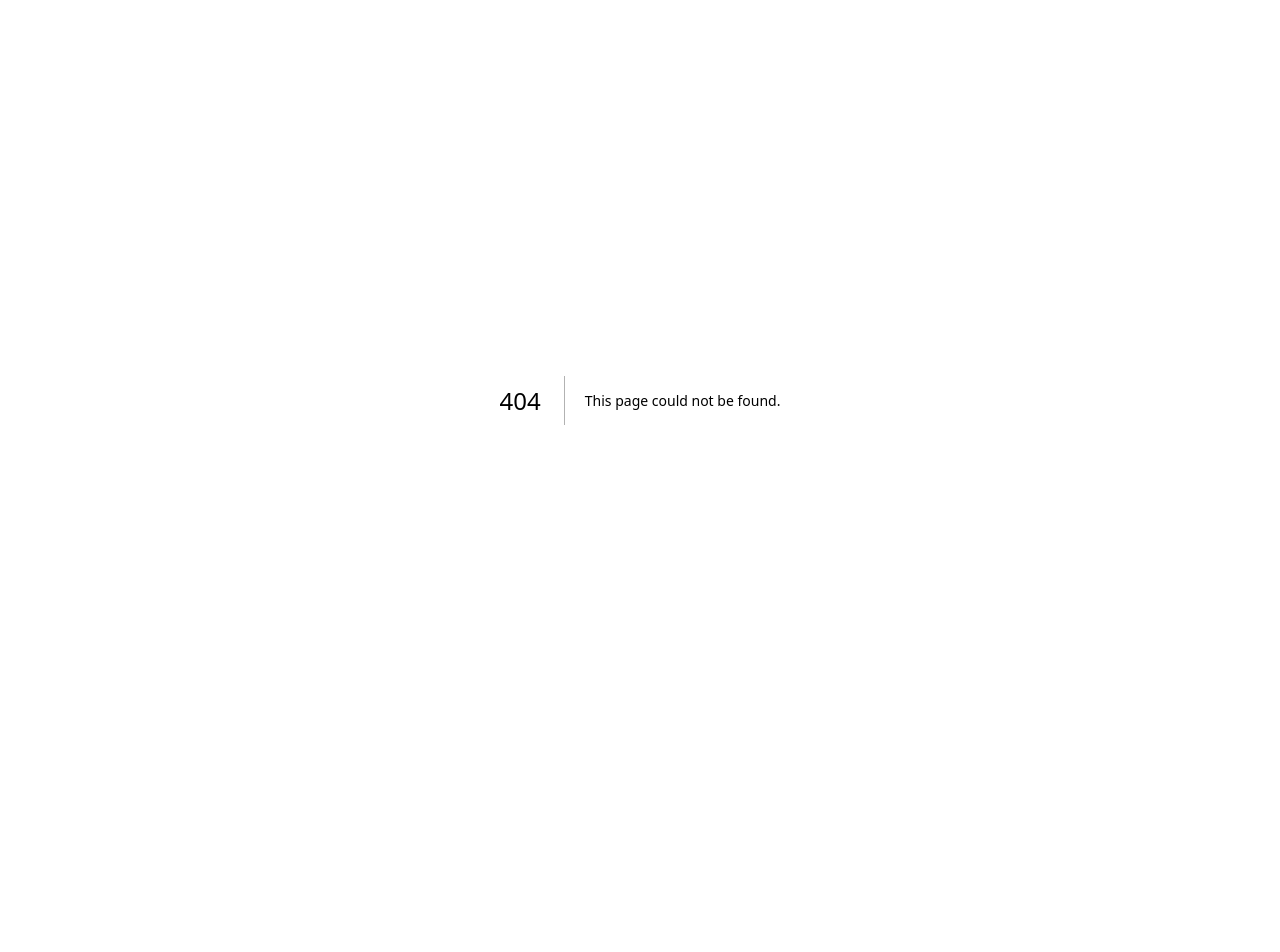
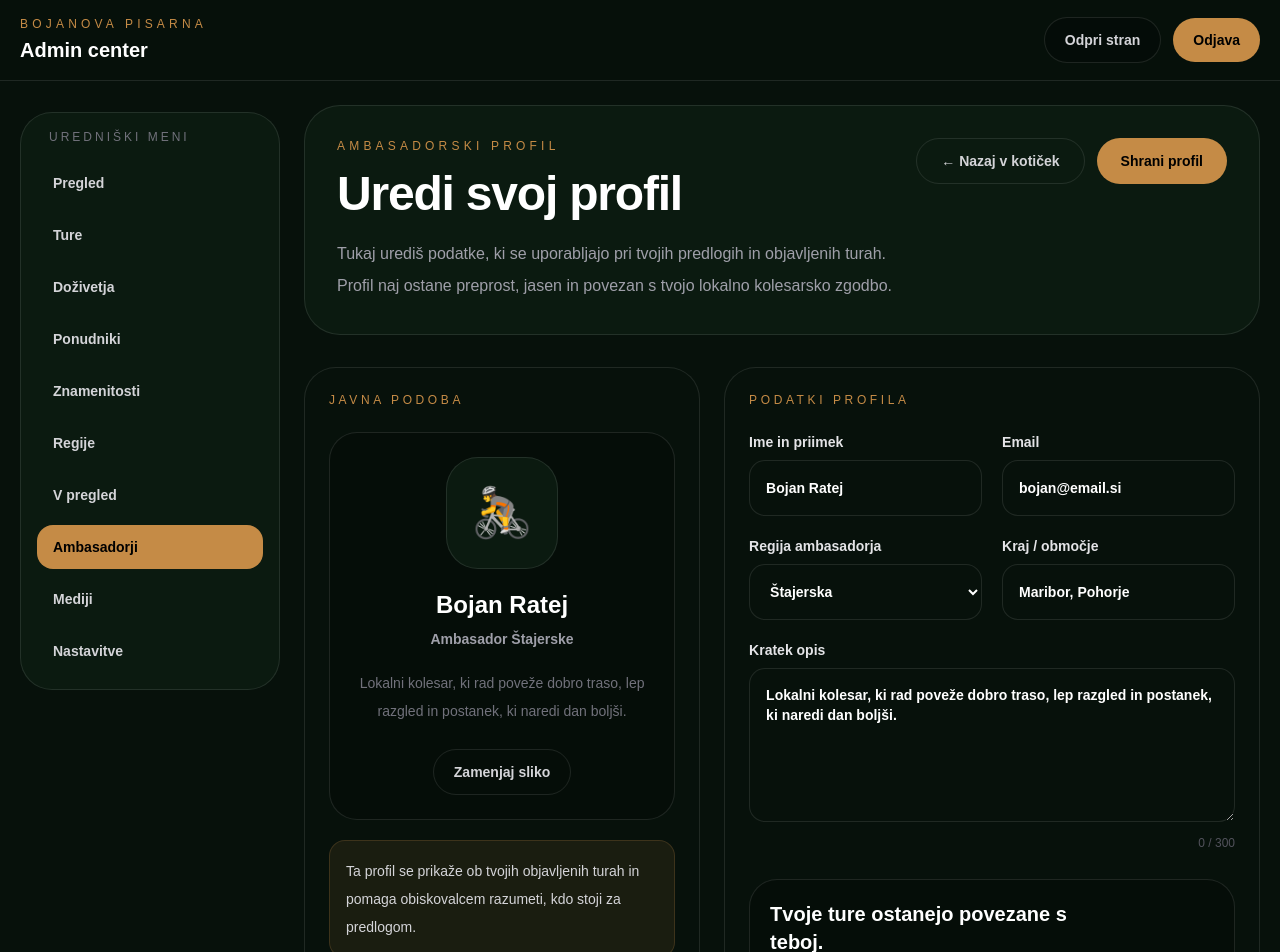
Before and after one commit to rabojan/bojan-on-bike-app, a Next.js app: page /admin/ambasador/profil in a window 1280 px wide. Before the commit this address had no page. Shown: the top 952 px of the page. Before the commit the page ends 800 px from the top, so only its background shows below. Built offline with nearby package versions, Linux system fonts and the light colour scheme; sample sign-in values are in the browser's storage.

Commit message:
Add ambassador profile page

```diff
--- /dev/null
+++ b/app/admin/ambasador/profil/page.tsx
@@ -0,0 +1,204 @@
+import Link from "next/link";
+
+import AdminShell from "@/components/AdminShell";
+
+const regions = [
+  "Štajerska",
+  "Koroška",
+  "Gorenjska",
+  "Primorska",
+  "Notranjska",
+  "Dolenjska",
+  "Prekmurje",
+];
+
+function Field({
+  label,
+  placeholder,
+  value,
+}: {
+  label: string;
+  placeholder: string;
+  value?: string;
+}) {
+  return (
+    <label className="block text-sm font-bold text-zinc-200">
+      <span>{label}</span>
+
+      <input
+        defaultValue={value}
+        placeholder={placeholder}
+        className="mt-2 h-[56px] w-full rounded-2xl border border-white/10 bg-[#07110b] px-4 text-white outline-none placeholder:text-zinc-600"
+      />
+    </label>
+  );
+}
+
+function TextArea({
+  label,
+  placeholder,
+  value,
+}: {
+  label: string;
+  placeholder: string;
+  value?: string;
+}) {
+  return (
+    <label className="block text-sm font-bold text-zinc-200">
+      <span>{label}</span>
+
+      <textarea
+        rows={6}
+        defaultValue={value}
+        placeholder={placeholder}
+        className="mt-2 w-full rounded-2xl border border-white/10 bg-[#07110b] px-4 py-4 text-white outline-none placeholder:text-zinc-600"
+      />
+
+      <div className="mt-2 text-right text-xs font-medium text-zinc-600">
+        0 / 300
+      </div>
+    </label>
+  );
+}
+
+export default function AmbassadorProfilePage() {
+  return (
+    <AdminShell active="ambasadorji">
+      <div className="space-y-8">
+        <section className="rounded-[36px] border border-white/10 bg-[#0b1a10] p-6 md:p-8">
+          <div className="grid gap-6 lg:grid-cols-[1fr_auto] lg:items-start">
+            <div>
+              <div className="text-xs uppercase tracking-[0.35em] text-[#c58b46]">
+                Ambasadorski profil
+              </div>
+
+              <h1 className="mt-4 text-4xl font-black tracking-tight text-white md:text-5xl">
+                Uredi svoj profil
+              </h1>
+
+              <p className="mt-5 max-w-3xl text-base leading-8 text-zinc-400">
+                Tukaj urediš podatke, ki se uporabljajo pri tvojih predlogih in
+                objavljenih turah. Profil naj ostane preprost, jasen in povezan
+                s tvojo lokalno kolesarsko zgodbo.
+              </p>
+            </div>
+
+            <div className="flex flex-wrap gap-3">
+              <Link
+                href="/admin/ambasador/koticek"
+                className="rounded-full border border-white/10 px-6 py-3 text-sm font-bold text-zinc-300"
+              >
+                ← Nazaj v kotiček
+              </Link>
+
+              <button className="rounded-full bg-[#c58b46] px-6 py-3 text-sm font-black text-black">
+                Shrani profil
+              </button>
+            </div>
+          </div>
+        </section>
+
+        <section className="grid gap-6 xl:grid-cols-[0.85fr_1.15fr]">
+          <div className="rounded-[32px] border border-white/10 bg-[#07110b] p-6">
+            <div className="text-xs uppercase tracking-[0.3em] text-[#c58b46]">
+              Javna podoba
+            </div>
+
+            <div className="mt-6 flex flex-col items-center rounded-[28px] border border-white/10 bg-black/20 p-6 text-center">
+              <div className="flex h-28 w-28 items-center justify-center rounded-[32px] border border-white/10 bg-[#0b1a10] text-5xl">
+                🚴
+              </div>
+
+              <h2 className="mt-5 text-2xl font-black text-white">
+                Bojan Ratej
+              </h2>
+
+              <p className="mt-2 text-sm font-semibold text-zinc-400">
+                Ambasador Štajerske
+              </p>
+
+              <p className="mt-5 max-w-sm text-sm leading-7 text-zinc-500">
+                Lokalni kolesar, ki rad poveže dobro traso, lep razgled in
+                postanek, ki naredi dan boljši.
+              </p>
+
+              <label className="mt-6 inline-flex cursor-pointer rounded-full border border-white/10 px-5 py-3 text-sm font-bold text-zinc-300">
+                Zamenjaj sliko
+                <input type="file" className="hidden" />
+              </label>
+            </div>
+
+            <div className="mt-5 rounded-2xl border border-[#c58b46]/20 bg-[#c58b46]/10 p-4 text-sm leading-7 text-zinc-300">
+              Ta profil se prikaže ob tvojih objavljenih turah in pomaga
+              obiskovalcem razumeti, kdo stoji za predlogom.
+            </div>
+          </div>
+
+          <div className="rounded-[32px] border border-white/10 bg-[#07110b] p-6">
+            <div className="text-xs uppercase tracking-[0.3em] text-[#c58b46]">
+              Podatki profila
+            </div>
+
+            <div className="mt-6 grid gap-5 md:grid-cols-2">
+              <Field
+                label="Ime in priimek"
+                placeholder="npr. Bojan Ratej"
+                value="Bojan Ratej"
+              />
+
+              <Field
+                label="Email"
+                placeholder="npr. ime@email.si"
+                value="bojan@email.si"
+              />
+
+              <label className="block text-sm font-bold text-zinc-200">
+                <span>Regija ambasadorja</span>
+
+                <select
+                  defaultValue="Štajerska"
+                  className="mt-2 h-[56px] w-full rounded-2xl border border-white/10 bg-[#07110b] px-4 text-white outline-none"
+                >
+                  {regions.map((region) => (
+                    <option key={region}>{region}</option>
+                  ))}
+                </select>
+              </label>
+
+              <Field
+                label="Kraj / območje"
+                placeholder="npr. Maribor, Pohorje"
+                value="Maribor, Pohorje"
+              />
+
+              <div className="md:col-span-2">
+                <TextArea
+                  label="Kratek opis"
+                  placeholder="Na kratko povej, kakšne ture najraje predlagaš in zakaj."
+                  value="Lokalni kolesar, ki rad poveže dobro traso, lep razgled in postanek, ki naredi dan boljši."
+                />
+              </div>
+            </div>
+
+            <div className="mt-7 grid gap-4 rounded-[28px] border border-white/10 bg-black/20 p-5 md:grid-cols-[1fr_auto] md:items-center">
+              <div>
+                <h3 className="text-xl font-black text-white">
+                  Tvoje ture ostanejo povezane s teboj.
+                </h3>
+
+                <p className="mt-2 text-sm leading-7 text-zinc-500">
+                  Sprememba profila ne spremeni vsebine že objavljenih tur, ampak
+                  posodobi tvoj prikaz kot ambasadorja.
+                </p>
+              </div>
+
+              <button className="rounded-full bg-[#c58b46] px-6 py-3 text-sm font-black text-black">
+                Shrani profil
+              </button>
+            </div>
+          </div>
+        </section>
+      </div>
+    </AdminShell>
+  );
+}
```
